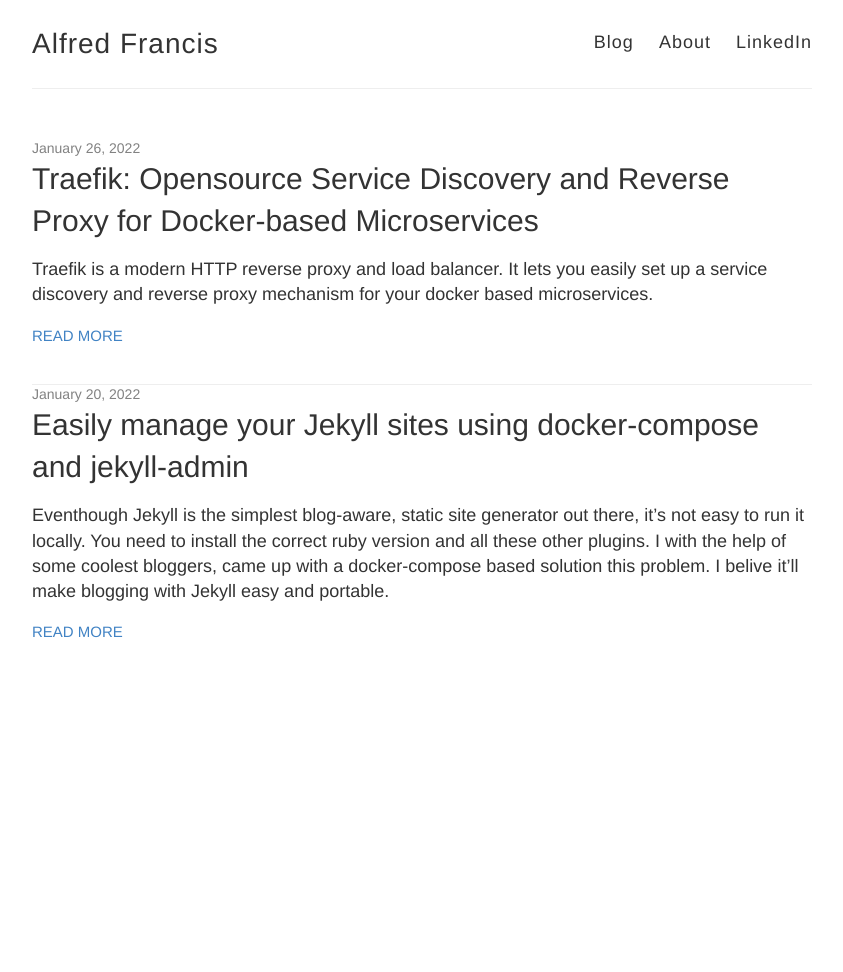
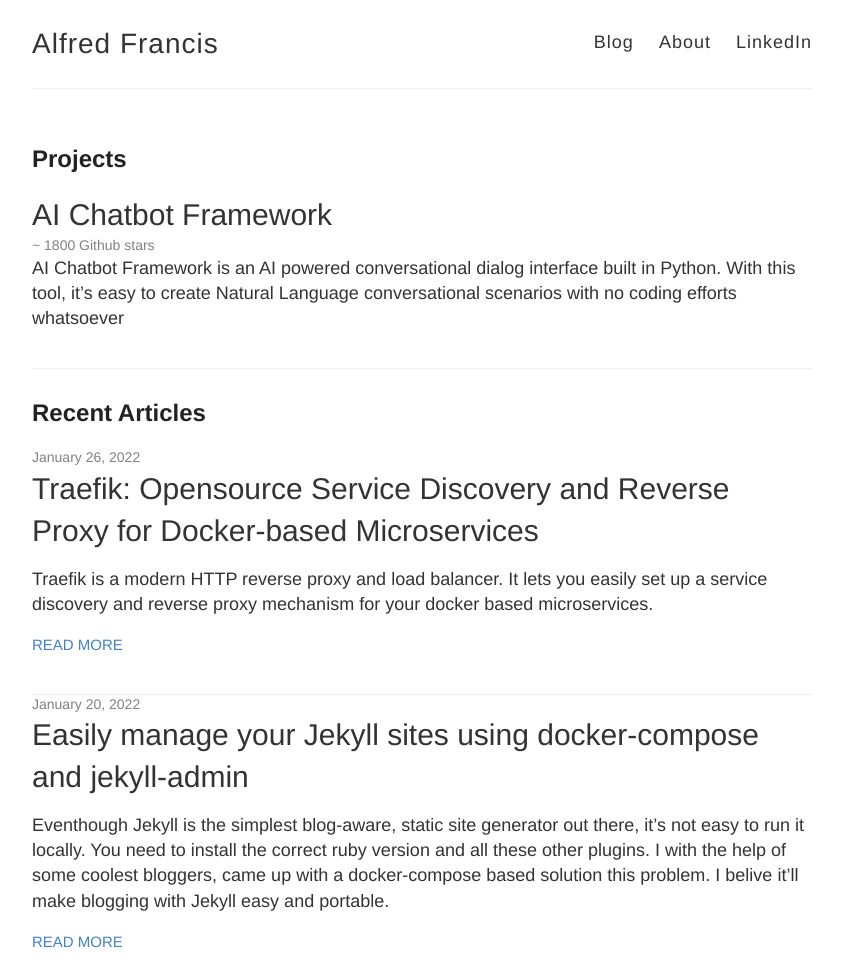
Before and after one commit to alfredfrancis/alfredfrancis.github.io, a Jekyll site: the page built from index.html, in a window 1280 px wide. Shown: the whole page, without its empty margins (218-1061 px from the left). Built offline with Jekyll 4.4.1, drawn with Linux system fonts in a browser that asks for light colours; before the commit the page ends 900 px from its top, so only the background shows below that.

Commit message:
add projectS

```diff
--- a/_config.yml
+++ b/_config.yml
@@ -70,7 +70,7 @@
 
 # Set the Sass partials directory, as we're using @imports
 sass:
-  style: :expanded # You might prefer to minify using :compressed
+  style: :compressed # You might prefer to minify using :compressed
 
 # Use the following plug-ins
 plugins:
--- a/index.html
+++ b/index.html
@@ -2,7 +2,10 @@
 layout: default
 ---
 
+{% include_relative projects.html %}
+
 <div class="posts">
+	<h2>Recent Articles</h2>
   {% for post in site.posts %}
     <article class="post">
 
--- /dev/null
+++ b/projects.html
@@ -0,0 +1,8 @@
+<div class="projects">
+    <h2>Projects</h2>
+      <div class="project">
+          <span class="h1"><a href="https://github.com/alfredfrancis/ai-chatbot-framework" target="_blank"> AI Chatbot Framework</a></span>
+          <div class="project-meta">~ 1800 Github stars</div>
+              <div class="description">AI Chatbot Framework is an AI powered conversational dialog interface built in Python. With this tool, it’s easy to create Natural Language conversational scenarios with no coding efforts whatsoever</div>
+      </div>
+  </div>
--- a/style.scss
+++ b/style.scss
@@ -288,6 +288,18 @@
   text-align: center;
 }
 
+
+.projects > .project {
+  padding-bottom: 2em;
+  border-bottom: 1px solid $lightGray;
+}
+
+.project > .project-meta {
+    font-size: 14px;
+    color: #828282;
+}
+
+
 // Settled on moving the import of syntax highlighting to the bottom of the CSS
 // ... Otherwise it really bloats up the top of the CSS file and makes it difficult to find the start
 @import "highlights";
```
